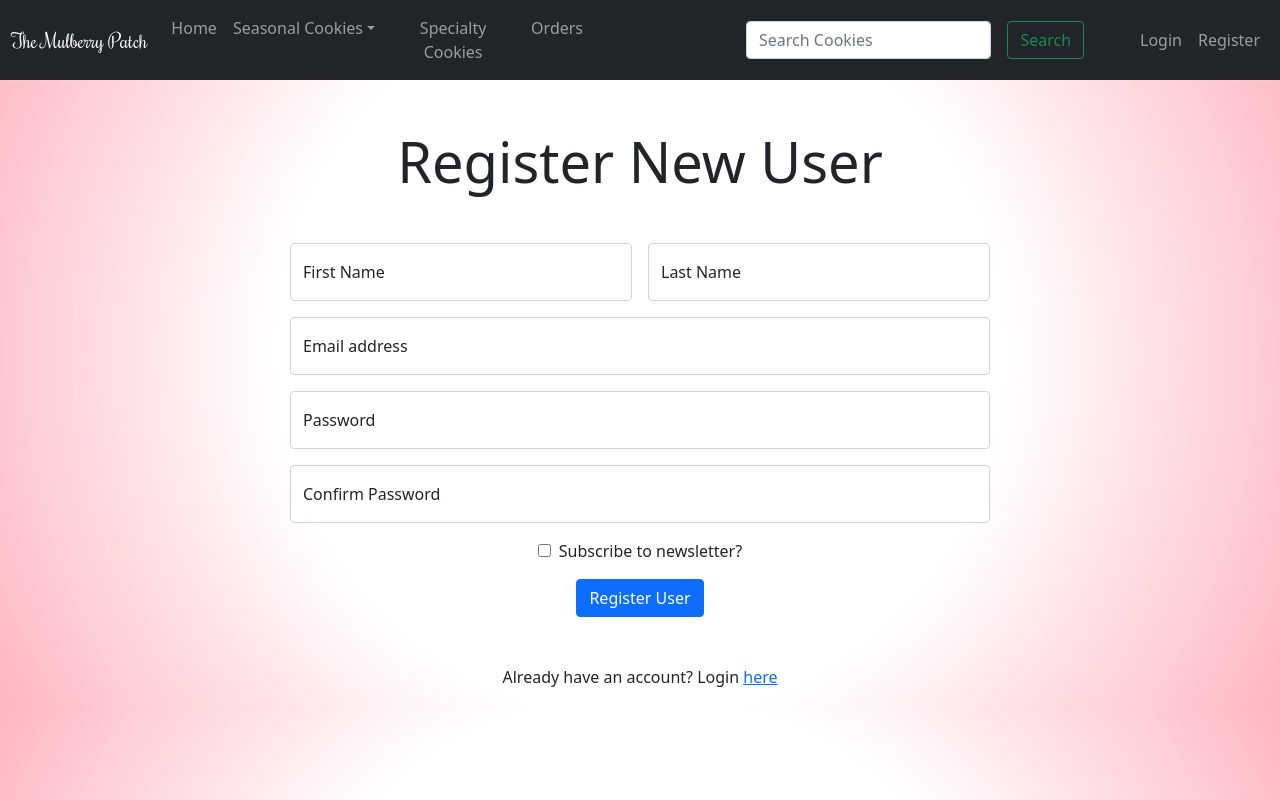
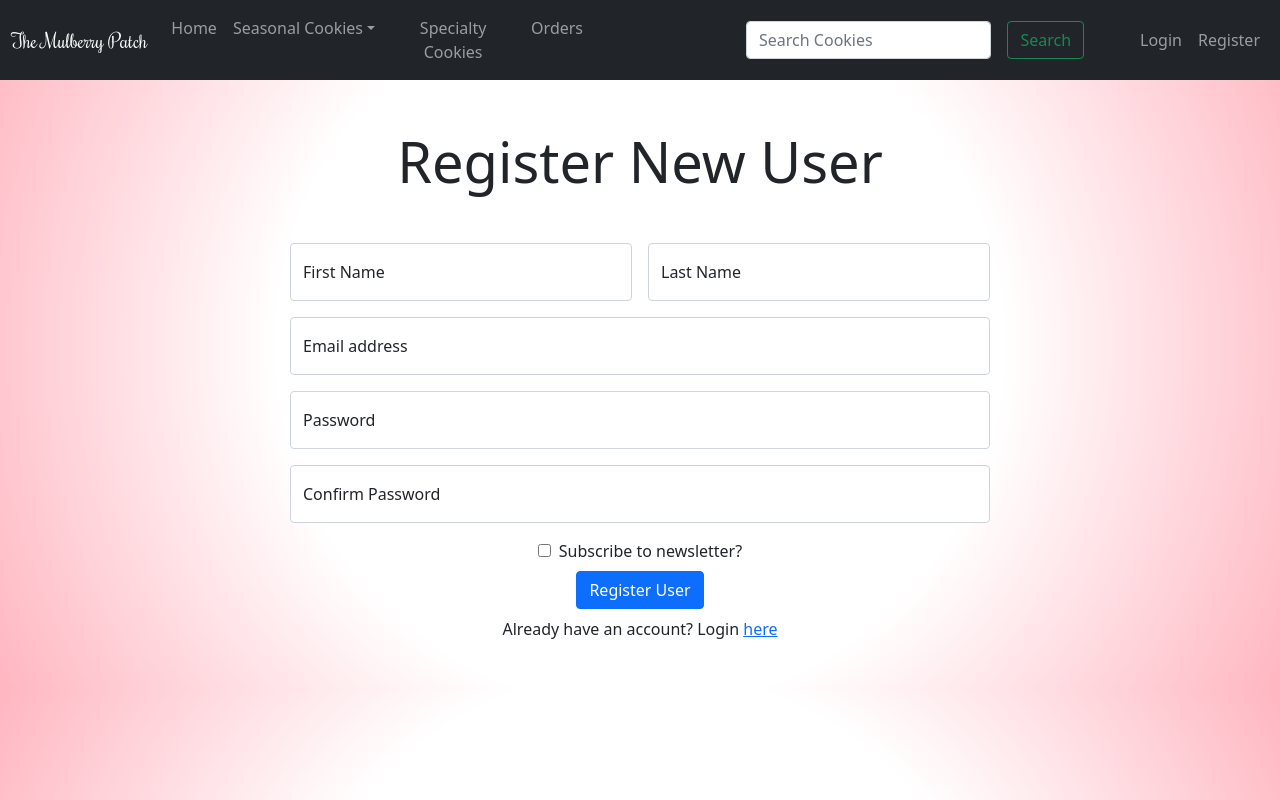
Before and after one commit to Danomite1037/mulberry_patch, a React (Create React App) app in the folder new_client/: page /register in a window 1280 px wide. Built offline with nearby package versions, Linux system fonts and the light colour scheme.

Commit message:
Log and Reg changes

```diff
--- a/new_client/src/components/Login.js
+++ b/new_client/src/components/Login.js
@@ -26,7 +26,7 @@ const Login = (props) => {
                     </div>
                     <input className='btn btn-primary' type="submit"/>
                 </form>
-                <p>New to the group? Register <Link to={"/register"}>Here</Link></p>
+                <p className='mt-2'>New to the group? Register <Link to={"/register"}>Here</Link></p>
             </div>
         </div>
     )
--- a/new_client/src/components/Register.js
+++ b/new_client/src/components/Register.js
@@ -76,7 +76,7 @@ const Register = (props) => {
                         <label htmlFor="floatingPassword">Confirm Password</label>
                         {passValid(form.confirm) && form.confirm !== form.password && <span className="alert-danger">Passwords do not match</span>}
                     </div>
-                    <div className="mb-3">
+                    <div className="mb-2">
                         <input className='me-2' type="checkbox"/>
                         <label htmlFor="subscribe">Subscribe to newsletter?</label>
                     </div>
@@ -84,8 +84,8 @@ const Register = (props) => {
                         <button className='btn btn-primary'>Register User</button>
                     </div>
                 </form>
+                <p className='mt-2'>Already have an account? Login <Link to={"/login"}>here</Link></p>
             </div>
-            <p>Already have an account? Login <Link to={"/login"}>here</Link></p>
         </div>
     )
 }
```
